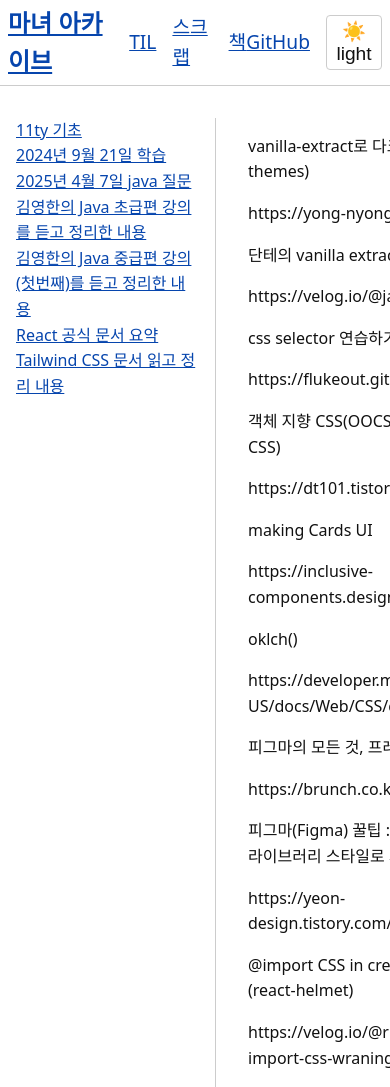
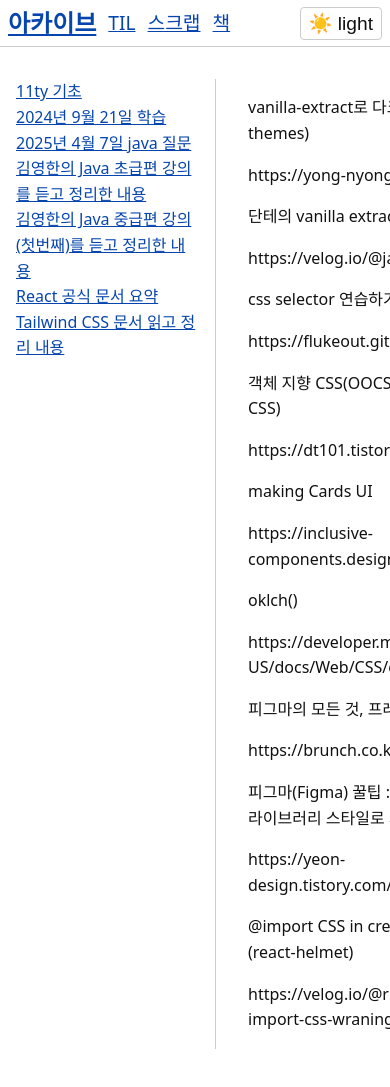
Before and after one commit to witch-factory/articles-archive, an Eleventy site: page data/scrap/css.md in a window 390 px wide. Shown: the top 1087 px of the page. After the commit the page ends 1065 px from the top, so only its background shows below. Built offline with nearby package versions, Linux system fonts and the light colour scheme; Eleventy itself is replaced by a stand-in of ours; files that its build step writes are made by us from their sources.

Commit message:
헤더 반응형

```diff
--- a/_layouts/main.html
+++ b/_layouts/main.html
@@ -21,13 +21,13 @@
   <body>
     <header>
       <nav class="header-menu">
-        <h1><a href="/">마녀 아카이브</a></h1>
+        <h2><a href="/">아카이브</a></h2>
         <a href="/data/til/">TIL</a>
         <a href="/data/scrap/">스크랩</a>
         <a href="/data/books/">책</a>
       </nav>
       <menu class="header-menu">
-        <li>
+        <li class="header-github-link">
           <a
             href="https://github.com/witch-factory"
             target="_blank"
--- a/style.css
+++ b/style.css
@@ -57,7 +57,7 @@ header {
   list-style: none;
 }
 
-header h1 {
+header h2 {
   font-size: 1.5rem;
   margin: 0;
 }
@@ -122,3 +122,17 @@ code {
 [data-theme="light"] .icon-dark {
   display: inline;
 }
+
+@media (max-width: 640px) {
+  .header-menu {
+    gap: 0.75rem;
+  }
+
+  .header-github-link {
+    display: none;
+  }
+}
+
+.subtitle {
+  font-size: 1.1em;
+}
```
